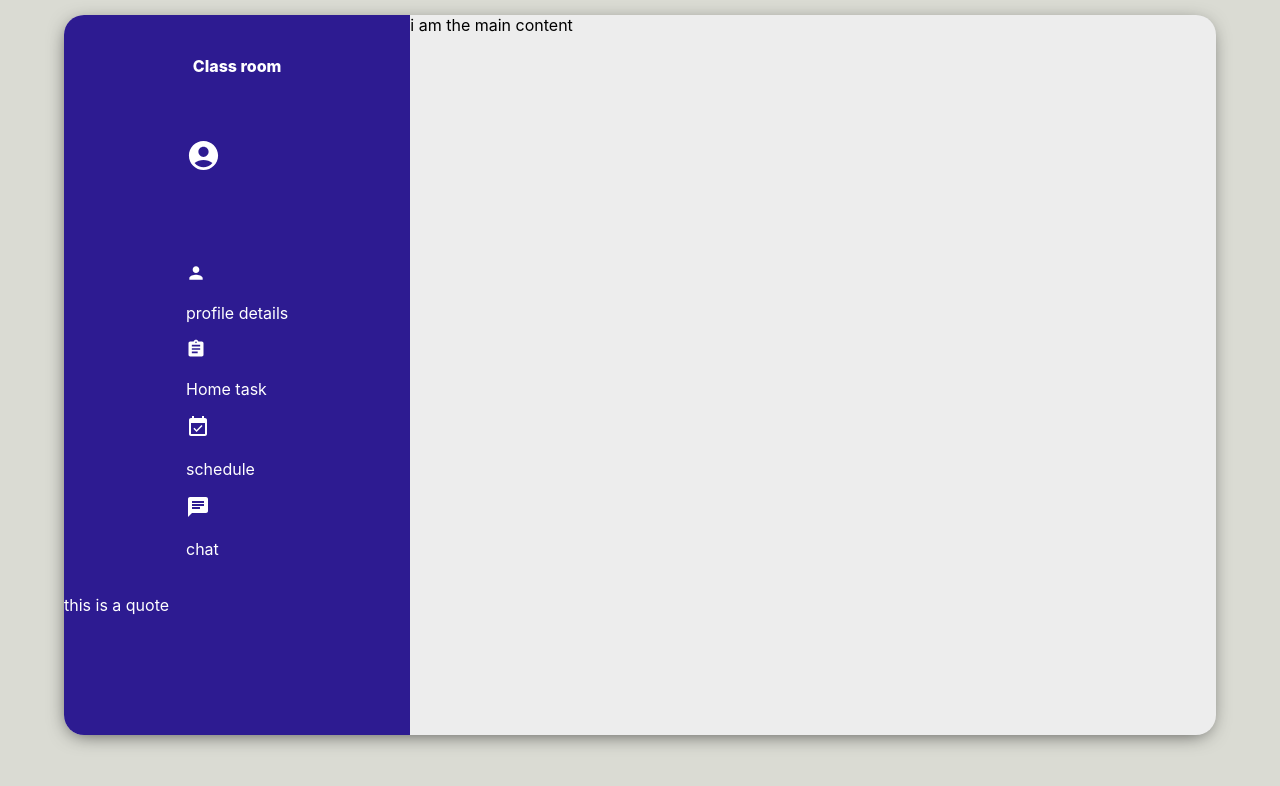
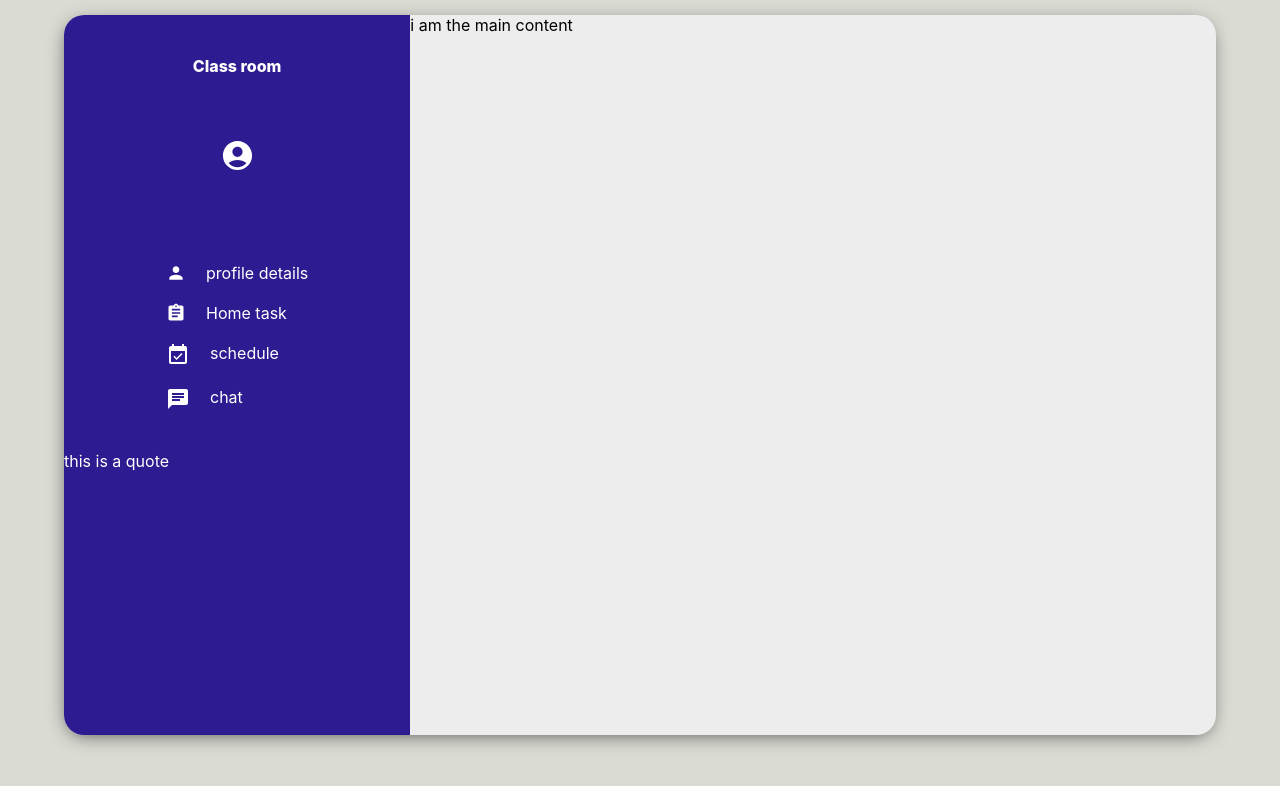
Before and after one commit to Blackmile/hillz-class, a React (Create React App) app: page / in a window 1280 px wide. Shown: the top 786 px of the page. Built offline with nearby package versions, Linux system fonts and the light colour scheme.

Commit message:
added sidebar components

```diff
--- a/src/SideBar.css
+++ b/src/SideBar.css
@@ -27,9 +27,21 @@
 .sidebar_bodyContainer {
     display: flex;
     flex-direction: column;
+    align-items: center;
 }
 
 .sidebar_bodyDetails {
+    display: flex;
+    flex-direction: column;
     margin-top: 90px;
-    align-items: center;
+    justify-content: space-around;
 }
+
+.details {
+    display: flex;
+    margin-bottom: 20px;
+}
+
+.details > span {
+    padding-left: 20px;
+}
--- a/src/SideBar.js
+++ b/src/SideBar.js
@@ -17,10 +17,18 @@ function SideBar() {
               <div className='sidebar_bodyContainer'>
                 <AccountCircleIcon fontSize='large' />
                 <div className='sidebar_bodyDetails'>
-                    <PersonIcon fontSize='small' /><p>profile details</p>
-                    <AssignmentIcon fontSize='small' /><p>Home task</p>
-                    <EventAvailableIcon /><p>schedule</p>
-                    <ChatIcon /><p>chat</p>
+                    <div className='details'>
+                        <PersonIcon fontSize='small'/><span>profile details</span>
+                    </div>
+                    <div className='details'>
+                        <AssignmentIcon fontSize='small' /><span>Home task</span>
+                    </div>
+                    <div className='details'>
+                        <EventAvailableIcon /><span>schedule</span>
+                    </div>
+                    <div className='details'>
+                        <ChatIcon /><span>chat</span>
+                    </div>
                 </div>
               </div>
           </div>
```
